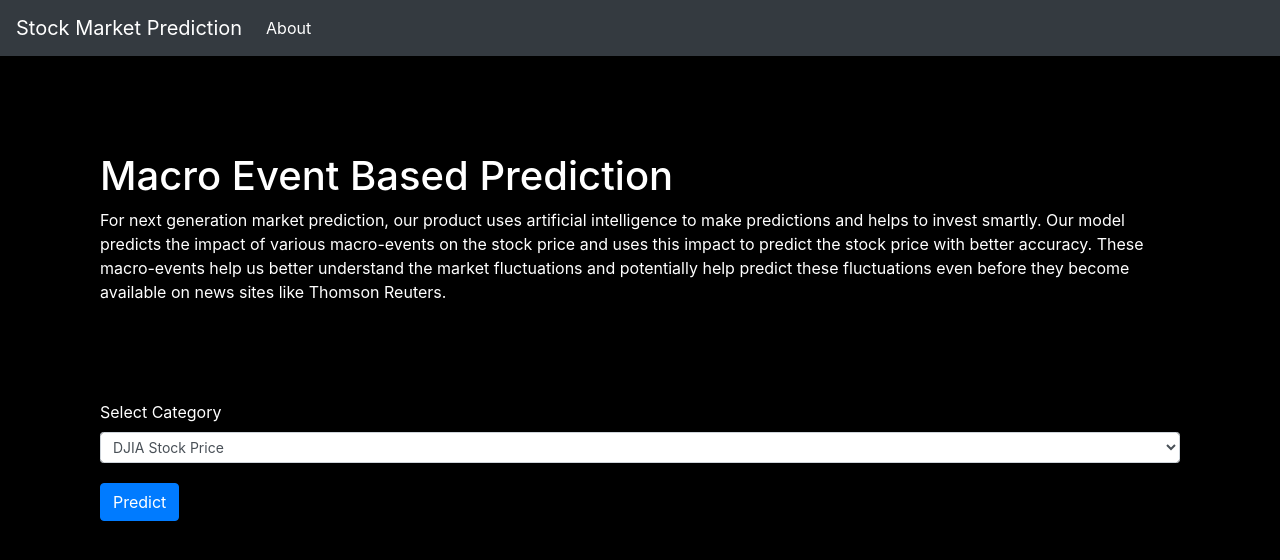
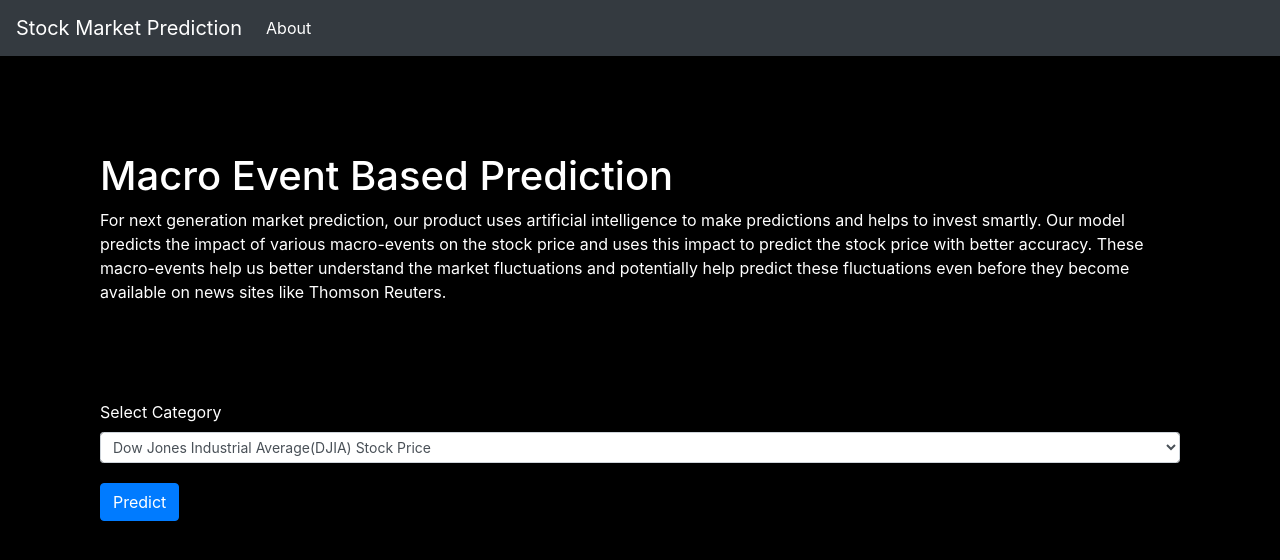
Before and after one commit to rjagait/Macro-event-based-stock-market-prediction, an Angular app in the folder website/: page /home in a window 1280 px wide. Shown: the top 560 px of the page. Built offline with nearby package versions, Linux system fonts and the light colour scheme.

Commit message:
Change in drop down values

```diff
--- a/website/src/app/home/home.component.html
+++ b/website/src/app/home/home.component.html
@@ -11,7 +11,7 @@
         <div class="form-group">
             <label for="Category">Select Category</label>
             <select class="form-control form-control-sm">
-                <option>DJIA Stock Price</option>
+                <option>Dow Jones Industrial Average(DJIA) Stock Price</option>
             </select>
         </div>
 
```
